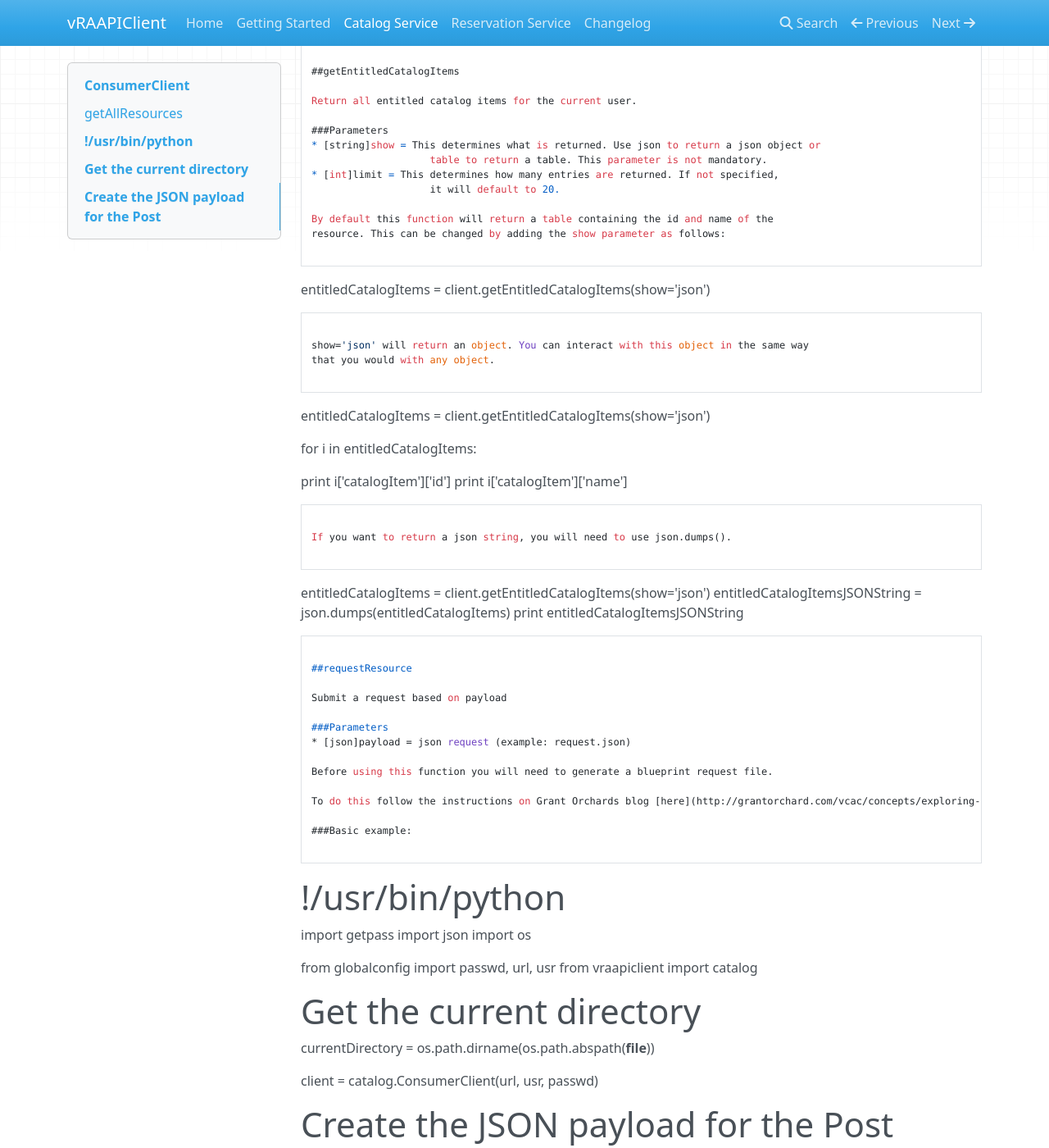
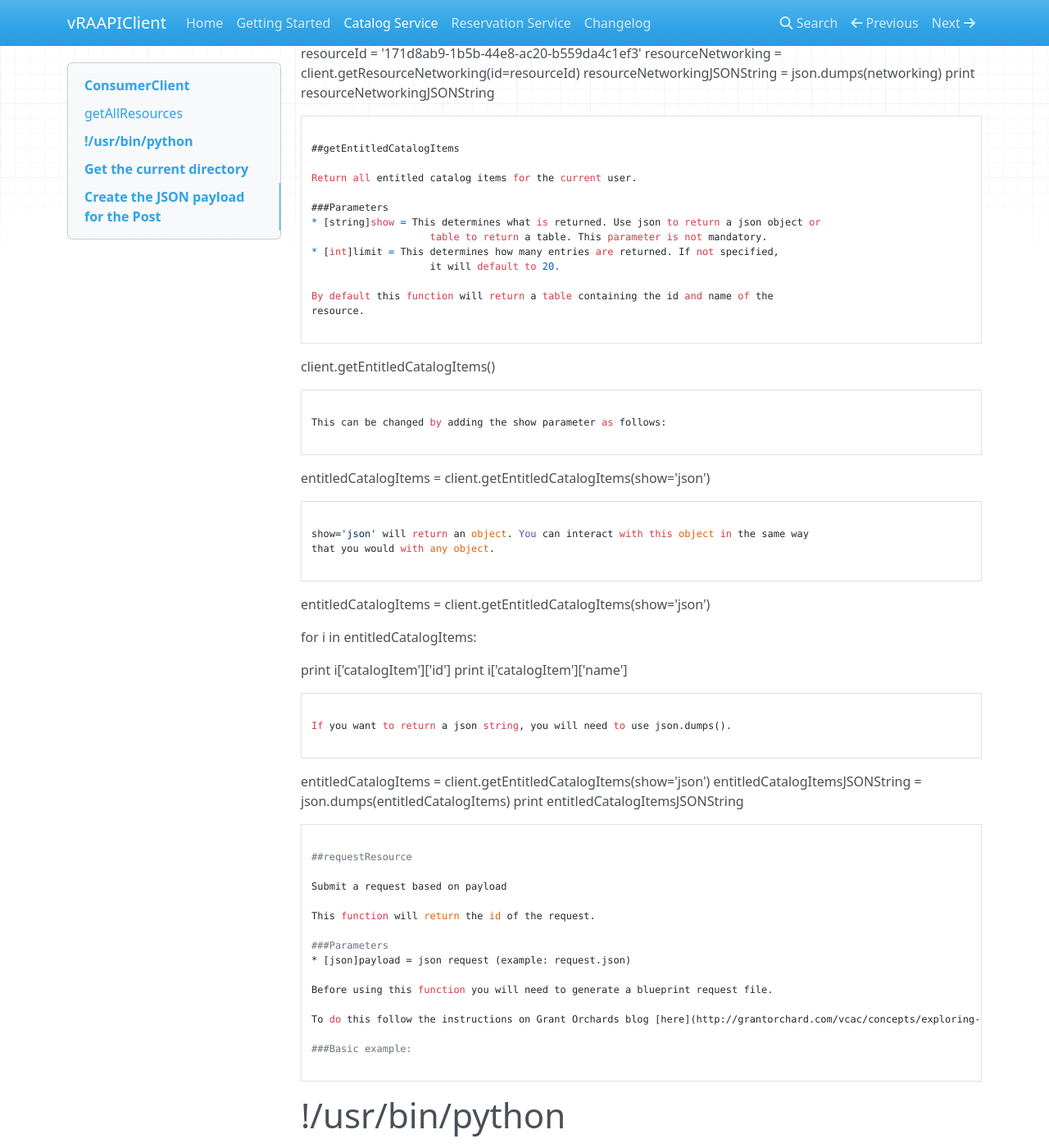
Before and after one commit to chelnak/vRAAPIClient, an MkDocs documentation site: the page built from docs/catalog_service.md, in a window 1280 px wide and 1400 px high, scrolled down 2077 px. Shown: the whole window at 82% size. Built offline with MkDocs 1.6.1, drawn with Linux system fonts in a browser that asks for light colours; nearby versions of some CDN libraries; old or Windows-style settings are respelled for this version of MkDocs; some of the changed text lies outside the part shown.

Commit message:
More doc updates

````diff
--- a/docs/catalog_service.md
+++ b/docs/catalog_service.md
@@ -11,7 +11,13 @@
                     it will default to 20.
 
 By default this function will return a table containing the id and name of the
-resource. This can be changed by adding the show parameter as follows:
+resource.
+
+```
+client.getAllResources()
+```
+
+This can be changed by adding the show parameter as follows:
 
 ```
 resources = client.getAllResources(show='json')
@@ -61,6 +67,7 @@
 print resource['id']
 print resource['name']
 ```
+
 If you want to return a json string, you will need to use json.dumps().
 
 ```
@@ -118,7 +125,13 @@
                     it will default to 20.
 
 By default this function will return a table containing the id and name of the
-resource. This can be changed by adding the show parameter as follows:
+resource.
+
+```
+client.getEntitledCatalogItems()
+```
+
+This can be changed by adding the show parameter as follows:
 
 ```
 entitledCatalogItems = client.getEntitledCatalogItems(show='json')
@@ -147,6 +160,8 @@
 ##requestResource
 
 Submit a request based on payload
+
+This function will return the id of the request.
 
 ###Parameters
 * [json]payload = json request (example: request.json)
````
